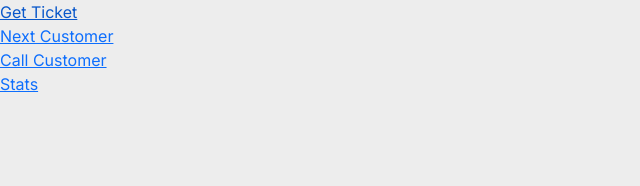
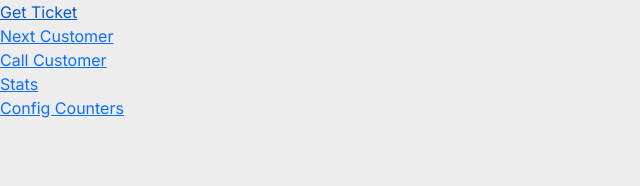
Before and after one commit to pettykanon/02-Office-Queue, a React (Vite) app in the folder office-queue-client/: page / in a window 1280 px wide. Shown: the top 186 px of the page, without its empty margins (0-640 px from the left). Built offline with nearby package versions, Linux system fonts and the light colour scheme.

Commit message:
Final commit

```diff
--- a/office-queue-client/src/App.jsx
+++ b/office-queue-client/src/App.jsx
@@ -11,7 +11,6 @@ import {SettingCounters} from "./ConfigCounters Components/SettingCounters.jsx";
 import {SetUpCounter} from "./ConfigCounters Components/SetUpCounter.jsx";
 
 function App() {
-    const [count, setCount] = useState(0);
 
   return (
     <>
@@ -29,6 +28,9 @@ function App() {
         </Row>
         <Row>
         <Link to="stats">Stats</Link>
+        </Row>
+        <Row>
+        <Link to="configcounters">Config Counters</Link>
         </Row>
           </>
         }>
```
Lines whose indentation alone changed are shown as unchanged.
